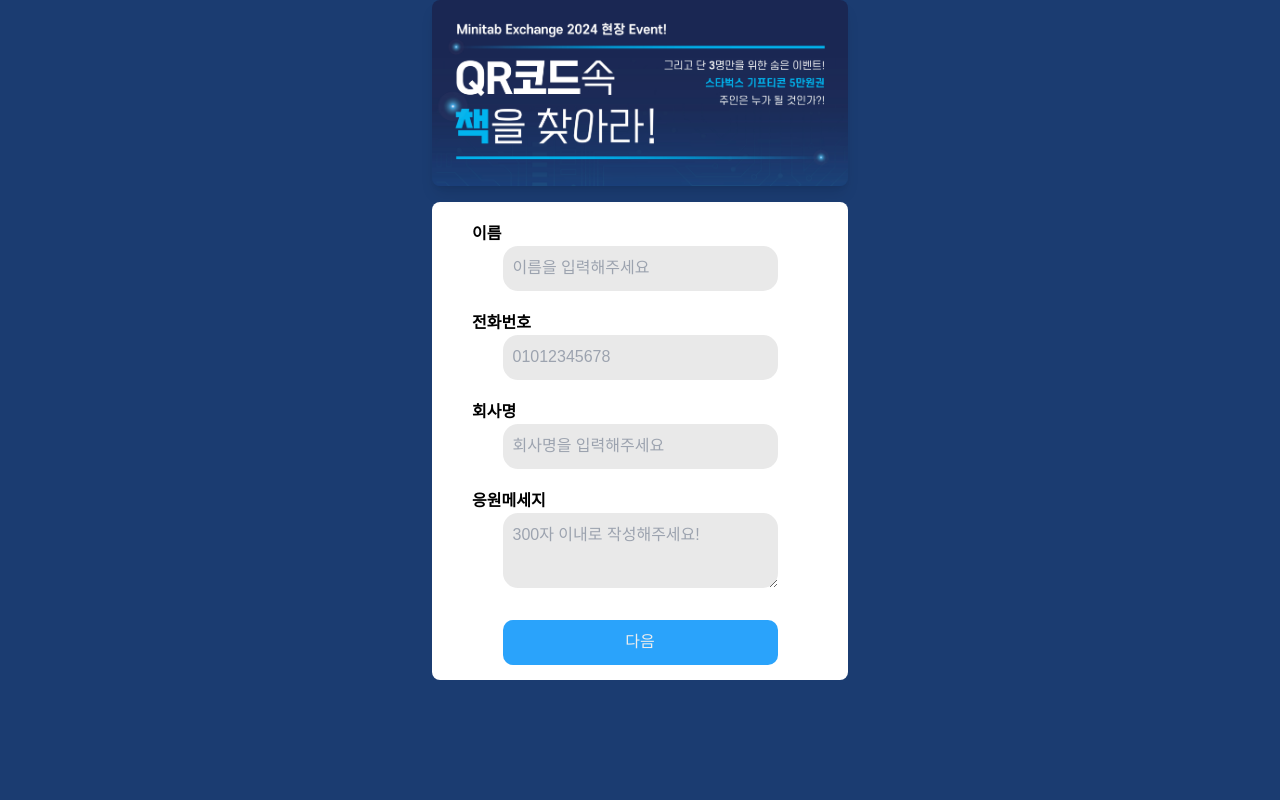
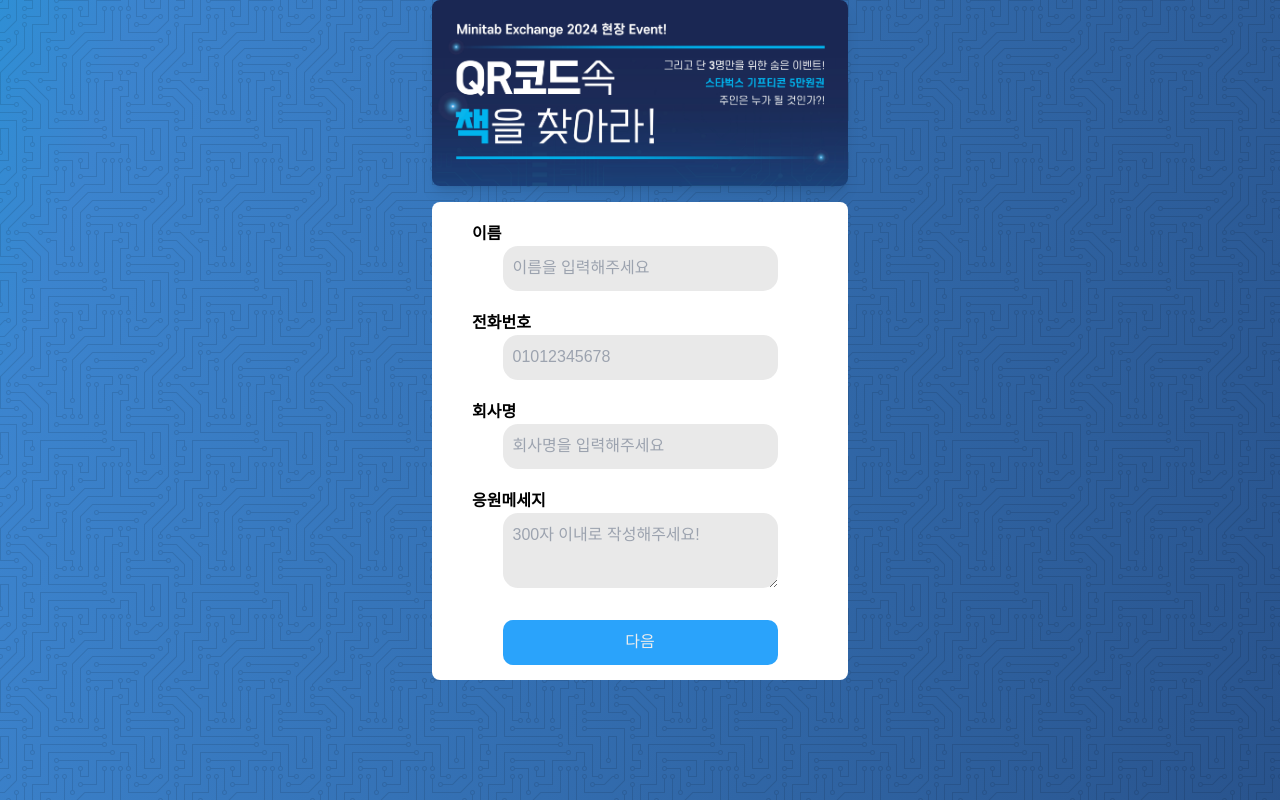
Before and after one commit to tykim9999/minitab-exchange, a Next.js app: page / in a window 1280 px wide. Built offline with nearby package versions, Linux system fonts and the light colour scheme.

Commit message:
add validation

```diff
--- /dev/null
+++ b/app/api/checkPhoneNumber/route.ts
@@ -0,0 +1,27 @@
+import { NextResponse } from 'next/server';
+import { sql } from '@vercel/postgres'; // Vercel의 PostgreSQL 연결
+
+export async function POST(request: Request) {
+  try {
+    // 클라이언트에서 보낸 데이터를 JSON 형식으로 파싱
+    const { members_phone_number } = await request.json();
+
+    // SQL 쿼리를 실행하여 전화번호로 회원 정보 조회
+    const result = await sql`
+      SELECT members_phone_number
+      FROM Members
+      WHERE members_phone_number = ${members_phone_number}
+    `;
+
+    // 회원 정보가 있을 때 처리 (이미 응모한 전화번호)
+    if (result.rows.length > 0) {
+      return NextResponse.json({ success: false, message: '이미 응모한 전화번호입니다.' });
+    }
+
+    // 전화번호가 존재하지 않을 경우 (새로운 응모)
+    return NextResponse.json({ success: true });
+  } catch (error) {
+    console.error('Error fetching member data:', error);
+    return NextResponse.json({ success: false, message: '에러가 발생했습니다.', error });
+  }
+}
--- a/app/api/members/route.ts
+++ b/app/api/members/route.ts
@@ -36,14 +36,6 @@
   const members_privacy_consent = privacy_consent;
 
   try {
-    // 전화번호 중복 확인
-    const phoneCheckResult = await sql`
-      SELECT * FROM Members WHERE members_phone_number = ${members_phone_number}
-    `;
-    if (phoneCheckResult.rows.length > 0) {
-      return NextResponse.json({ error: '이미 응모한 전화번호입니다.' }, { status: 400 });
-    }
-
     // book_id 1과 2의 현재 수량을 가져옴
     const book1CountResults = await sql`
       SELECT COUNT(*) AS count FROM Members WHERE members_book_id = 1
--- a/app/freebookgift/page.tsx
+++ b/app/freebookgift/page.tsx
@@ -57,7 +57,7 @@
           <div
             className="bg-white w-full rounded-lg mt-4 overflow-y-auto"
             style={{
-              maxHeight: "calc(70vh - 1rem)", // 필요하다면 이 부분도 조정
+              maxHeight: "calc(80vh - 1rem)", // 필요하다면 이 부분도 조정
               zIndex: 10,
             }}
           >
--- a/app/page.tsx
+++ b/app/page.tsx
@@ -26,10 +26,13 @@
   }, []);
 
   return (
+    <>
       <div
-      className="flex flex-col items-center justify-center overflow-hidden"
+        className="flex flex-col items-center justify-center overflow-hidden animate-gradient"
         style={{
-        backgroundColor: "#1B3C71",
+          backgroundSize: "400% 400%",
+          backgroundImage:
+            "linear-gradient(288deg, rgba(26,46,91,100) 38%, rgba(60,132,206,1) 78%, rgba(3,180, 237,100) 88%, rgba(255,255,255,51) 99%)",
           height: "calc(var(--vh, 1vh) * 100)",
         }}
       >
@@ -39,10 +42,7 @@
           style={{ height: "100%" }}
         >
           {/* 이미지 */}
-        <div
-          className="w-full relative"
-          style={{ maxHeight: "30vh" }}
-        >
+          <div className="w-full relative" style={{ maxHeight: "30vh", zIndex: 10 }}>
             <Image
               src="/mainBanner.jpg"
               alt="2024 Minitab Exchange"
@@ -51,21 +51,30 @@
               className="rounded-lg shadow-lg w-full h-auto"
               style={{ maxHeight: "30vh" }}
             />
-
           </div>
 
           {/* 폼 컨테이너 */}
           <div
             className="bg-white w-full rounded-lg mt-4 overflow-y-auto"
             style={{
-            maxHeight: "calc(70vh - 1rem)", // 필요하다면 이 부분도 조정
+              maxHeight: "calc(80vh - 1rem)", // 필요하다면 이 부분도 조정
+              zIndex: 10,
             }}
           >
             {/* Main form component */}
             <MainForm />
           </div>
-
+          <div className="absolute inset-0 z-0 opacity-10 gradient">
+            <Image
+              src="/svg/circuit.svg"
+              layout="fill"
+              objectFit="cover"
+              alt="Circuit Background"
+              className="svg"
+            />
+          </div>
         </main>
       </div>
+    </>
   );
 }
--- a/components/mainForm.tsx
+++ b/components/mainForm.tsx
@@ -29,13 +29,31 @@
     console.log("Book ID :", storedBookId);
   }, []);
 
-  // 폼 제출 처리
   const onSubmit = async (values: FormValues) => {
     setIsSubmitting(true); // 제출 시작 시 로딩 활성화
     try {
-      setFormValues(values); // 폼 데이터를 상태에 저장
-      setIsSubmitted(true); // 폼을 숨기고 팝업을 표시
-      setShowPopup(true);
+      const response = await fetch("/api/checkPhoneNumber", {
+        method: "POST",
+        headers: {
+          "Content-Type": "application/json",
+        },
+        body: JSON.stringify(values),
+      });
+
+      const result = await response.json();
+
+      if (response.ok && result.success) {
+        // 전화번호가 데이터베이스에 없으므로 팝업을 표시
+        setFormValues(values); // 폼 데이터를 상태에 저장
+        setIsSubmitted(true); // 폼을 숨기고 팝업을 표시
+        setShowPopup(true);
+      } else {
+        // 전화번호가 이미 존재하므로 팝업을 표시하지 않음
+        alert(result.message || "에러가 발생했습니다.");
+      }
+    } catch (error) {
+      console.error("Error submitting form:", error);
+      alert("에러가 발생했습니다. 다시 시도해주세요.");
     } finally {
       setIsSubmitting(false); // 제출이 끝나면 로딩 비활성화
     }
@@ -95,7 +113,8 @@
             외에 다른 목적으로 사용하지 않습니다. 귀하는 개인정보의 수집 및
             이용에 대한 동의를 거부할 수 있으며,
             <span style={{ fontWeight: "bolder" }}>
-              {" "}동의를 거부할 경우 이벤트 참여 및 경품 수령이 제한될 수 있습니다.
+              {" "}
+              동의를 거부할 경우 이벤트 참여 및 경품 수령이 제한될 수 있습니다.
             </span>
           </p>
         </div>
@@ -141,7 +160,10 @@
 
             <p className="members">전화번호</p>
             <div className="input-container">
-              <label htmlFor="members_phone_number" className="text-right"></label>
+              <label
+                htmlFor="members_phone_number"
+                className="text-right"
+              ></label>
               <input
                 id="members_phone_number"
                 {...form.register("members_phone_number")}
```
Lines whose indentation alone changed are shown as unchanged.
